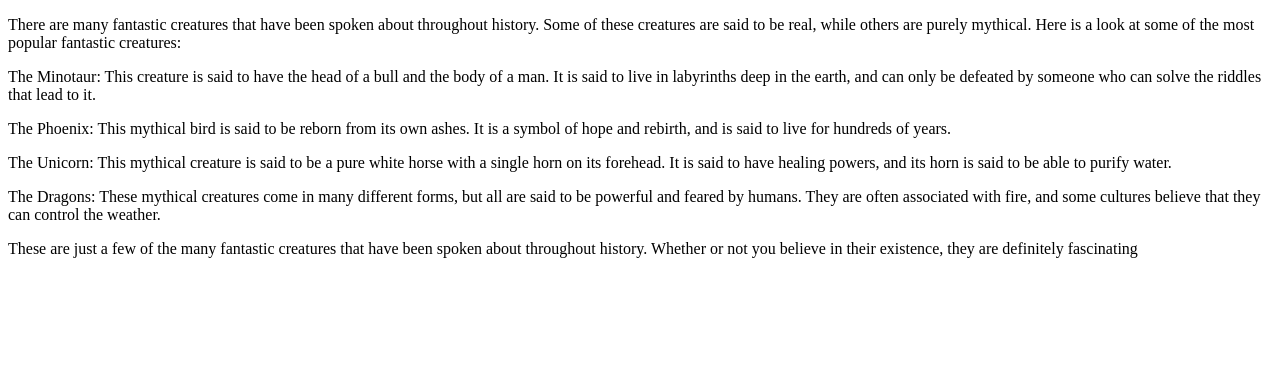
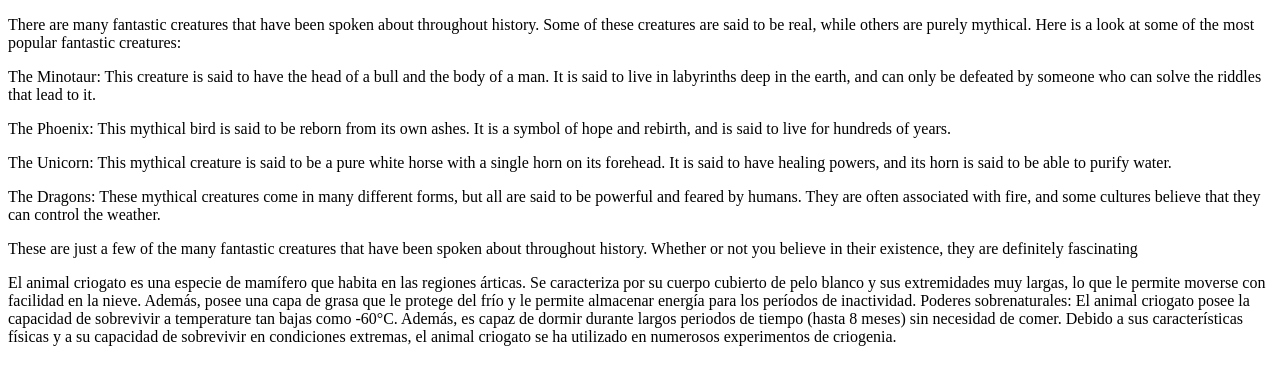
Before and after one commit to ChristianMoraLopez/ProyectoDemoCurso, a plain HTML site: page index.html in a window 1280 px wide. Drawn offline with Linux system fonts and the light colour scheme.

Commit message:
Cambio, historia de Criogato

```diff
--- a/index.html
+++ b/index.html
@@ -26,5 +26,17 @@
 
         These are just a few of the many fantastic creatures that have been spoken about throughout history. Whether or not you believe in their existence, they are definitely fascinating
     </p>
+    <a>
+        El animal criogato es una especie de mamífero que habita en las regiones árticas. Se caracteriza por su cuerpo cubierto de pelo blanco y sus extremidades muy largas,
+        lo que le permite moverse con facilidad en la nieve. Además, posee una capa de grasa que le protege del frío y le permite almacenar energía para los períodos de
+        inactividad.
+
+Poderes sobrenaturales:
+El animal criogato posee la capacidad de sobrevivir a temperature tan bajas como -60°C. Además, es capaz de dormir durante largos periodos de tiempo (hasta 8 meses) sin necesidad de comer.
+Debido a sus características físicas y a su capacidad de sobrevivir en condiciones extremas, el animal criogato se ha utilizado en numerosos experimentos de criogenia.
+
+    </a>
+
+
 </body>
 </html>
```
